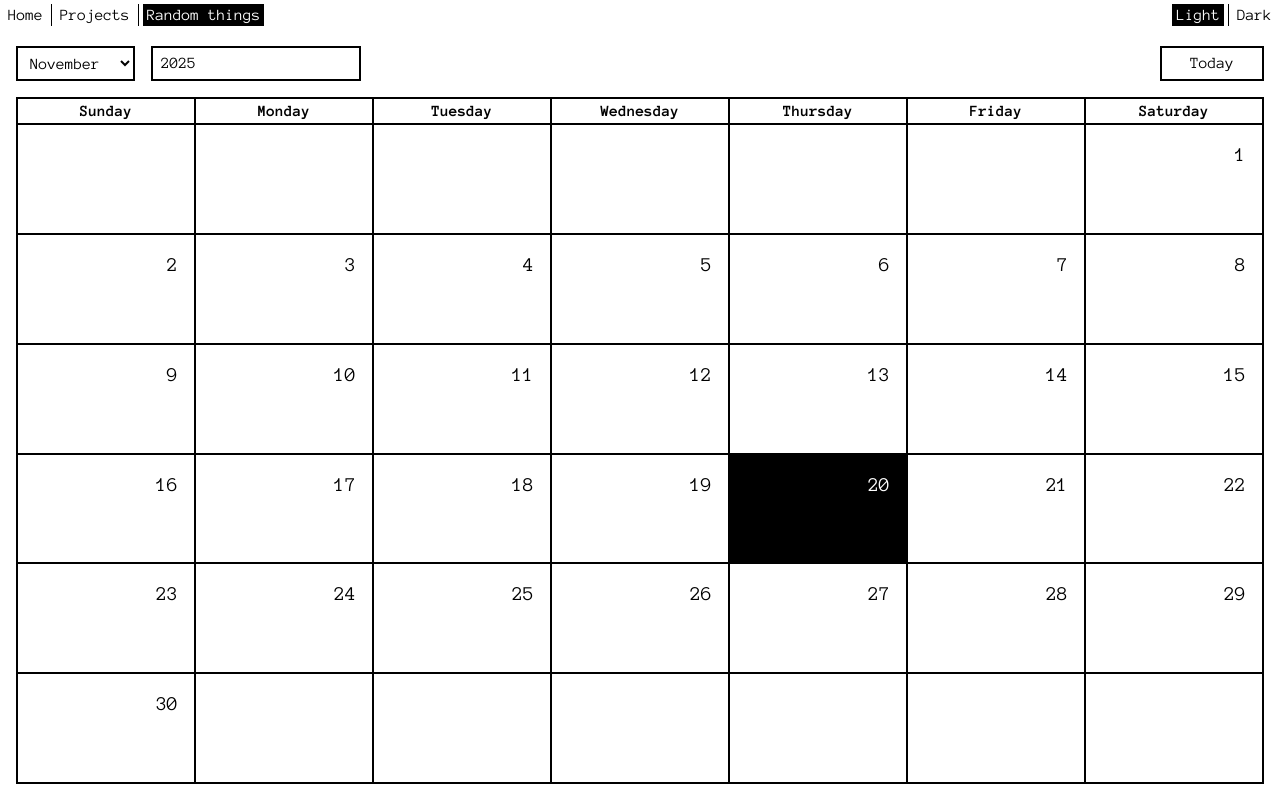
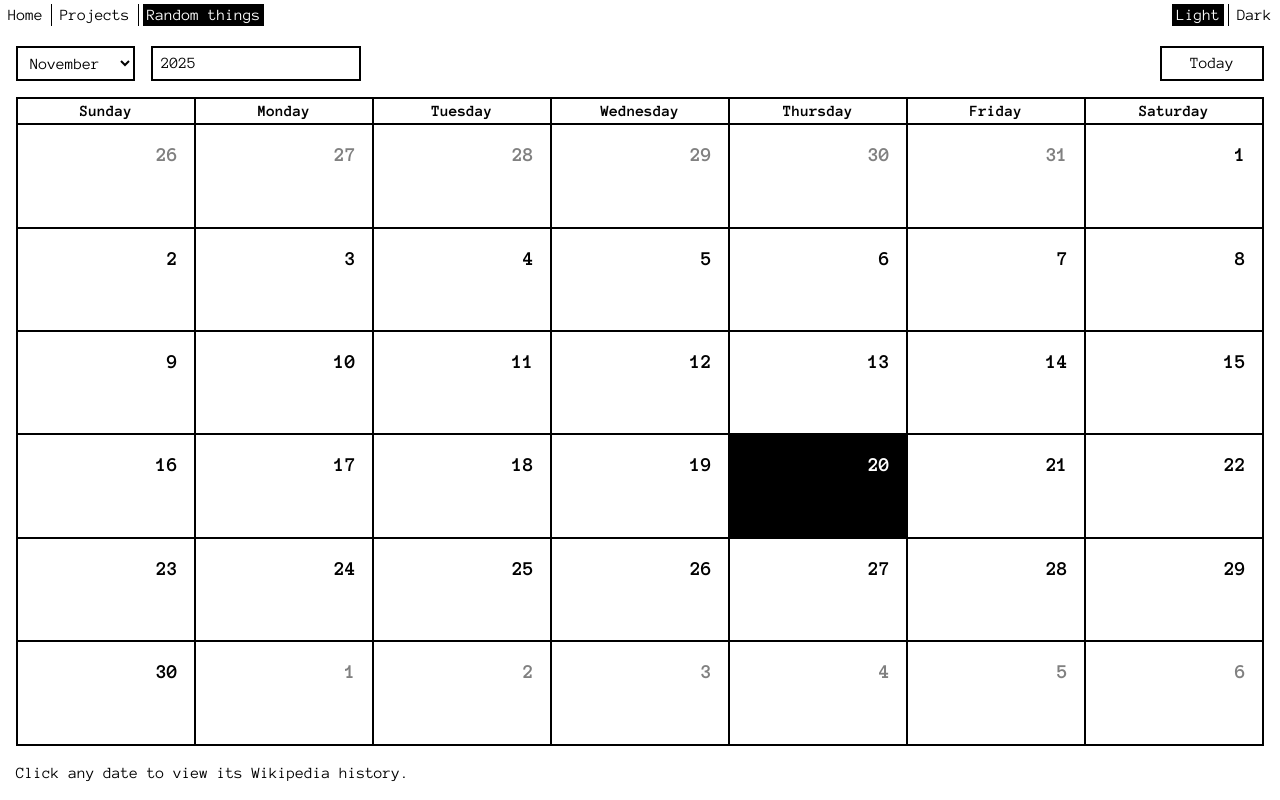
Before and after one commit to CarterSnich/cartersnich.github.io, a Vue app: page /random-things/calendar in a window 1280 px wide. Built offline with nearby package versions, Linux system fonts and the light colour scheme.

Commit message:
show overlapping dates from adjacent months on Calendar and add links to Wikipedia

```diff
--- a/src/assets/base.css
+++ b/src/assets/base.css
@@ -56,6 +56,7 @@ a:hover {
 }
 
 a:active {
+  color: white !important;
   background-color: darkblue !important;
 }
 
--- a/src/lib/data-utils.ts
+++ b/src/lib/data-utils.ts
@@ -10,23 +10,33 @@ export function getDaysArray(year: number, month: number) {
 }
 
 /**
- * Create a calenday layout.
+ * Create a calendar layout.
  * @param date
- * @returns array
+ * @returns Date[]
  */
-export function makeCalendar(date: Date): number[] {
+export function makeCalendar(date: Date): Date[] {
   const year = date.getFullYear();
   const month = date.getMonth();
 
-  const days = getDaysArray(year, month);
-  const daysInMonth = days.length;
-  console.log(days);
+  const daysInMonth = new Date(year, month + 1, 0).getDate();
 
   const firstDay = new Date(year, month, 1).getDay();
   const lastDay = new Date(year, month, daysInMonth).getDay();
 
-  const prefix = Array(firstDay).fill(null);
-  const suffix = Array(6 - lastDay).fill(null);
+  const prefix = Array.from(
+    { length: firstDay },
+    (_, i) => new Date(year, month, -i)
+  ).reverse();
+
+  const days = Array.from(
+    { length: daysInMonth },
+    (_, i) => new Date(year, month, i + 1)
+  );
+
+  const suffix = Array.from(
+    { length: 6 - lastDay },
+    (_, i) => new Date(year, month, daysInMonth + i + 1)
+  );
 
   return [...prefix, ...days, ...suffix];
 }
--- a/src/views/random-things/Calendar.vue
+++ b/src/views/random-things/Calendar.vue
@@ -2,23 +2,29 @@
 import { makeCalendar, MONTHS_LONG, WEEKS_LONG } from "@/lib/data-utils";
 import { ref, watch } from "vue";
 
+const WIKI_URL_PREFIX = "https://en.wikipedia.org/wiki/";
+
 const now = new Date();
 
 const date = ref(now);
-const daysOfTheMonth = ref<number[]>(makeCalendar(now));
+const calendar = ref<Date[]>(makeCalendar(now));
 const currentYear = ref(now.getFullYear());
 const currentMonth = ref(now.getMonth());
 
 watch([currentYear, currentMonth], ([newYear, newMonth]) => {
   const newDate = new Date(newYear, newMonth);
   date.value = newDate;
-  daysOfTheMonth.value = makeCalendar(newDate);
+  calendar.value = makeCalendar(newDate);
 });
 
 function onClickToday() {
   const now = new Date();
   currentYear.value = now.getFullYear();
   currentMonth.value = now.getMonth();
+}
+
+function i(w: number, d: number) {
+  return (w - 1) * 7 + d - 1
 }
 </script>
 
@@ -42,18 +48,15 @@ function onClickToday() {
       </thead>
       <tbody>
         <tr v-for="w in 6">
-          <td
-            v-for="d in 7"
-            :class="{
-              today:
-                now.getMonth() === date.getMonth() &&
-                daysOfTheMonth[(w - 1) * 7 + d - 1] === now.getDate(),
-            }">
-            {{ daysOfTheMonth[(w - 1) * 7 + d - 1] }}
+          <td v-for="d in 7">
+            <a :href="`${WIKI_URL_PREFIX}${MONTHS_LONG[calendar[i(w, d)]?.getMonth() ?? 0]}_${calendar[i(w, d)]?.getDate()}`" :class="{ today: calendar[i(w, d)]?.getMonth() === now.getMonth() && calendar[i(w, d)]?.getDate() === now.getDate(), outside: calendar[i(w, d)]?.getMonth() !== currentMonth }">
+              {{ calendar[i(w, d)]?.getDate() }}
+            </a>
           </td>
         </tr>
       </tbody>
     </table>
+    <p>Click any date to view its Wikipedia history.</p>
   </main>
 </template>
 
@@ -83,7 +86,7 @@ nav {
   display: flex;
   flex-direction: column;
 
-  thead > tr {
+  thead>tr {
     display: grid;
     grid-template-columns: repeat(7, 1fr);
 
@@ -102,22 +105,35 @@ nav {
       grid-template-columns: repeat(7, 1fr);
 
       td {
+        padding: 0;
         border: 1px solid var(--border);
+
+        a {
+          display: block;
+          height: 100%;
+          width: 100%;
           padding: 1rem;
+          font-size: 1.25em;
+          font-weight: bold;
+          color: var(--text);
+          background: var(--background);
           text-align: end;
-        font-size: 1.25em;
         }
 
-      td.today {
+        a.today {
           color: var(--background);
           background-color: var(--text);
         }
 
-      td:hover {
-        color: white;
-        background-color: blue;
+        a.outside {
+          color: grey
         }
       }
     }
   }
+}
+
+p {
+  margin: 0;
+}
 </style>
```
Lines whose indentation alone changed are shown as unchanged.
